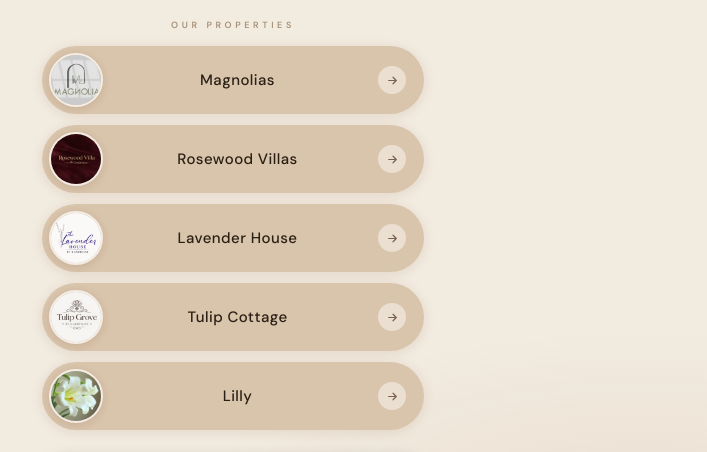
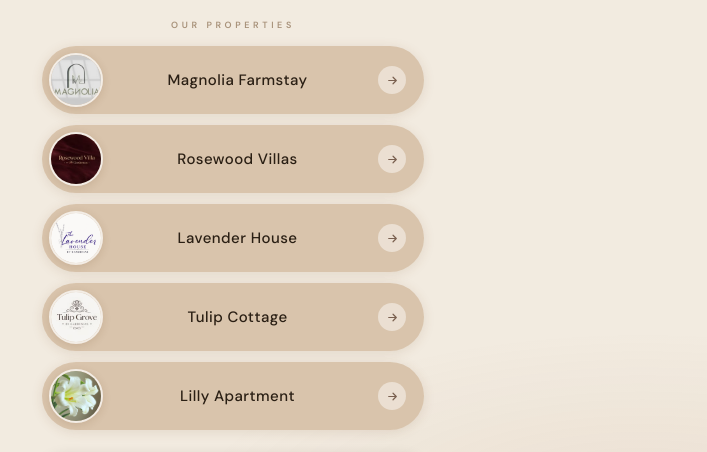
Before and after one commit to Nitish-Bakshi-001/Gardenia-linktree, a plain HTML site: page index.html in a window 1280 px wide. Shown: the part 316-768 px from the top of the page, without its empty margins (407-1114 px from the left). Drawn offline with nearby package versions, Linux system fonts and the light colour scheme.

Commit message:
Update index.html

```diff
--- a/index.html
+++ b/index.html
@@ -162,7 +162,7 @@ body{
       <!-- replace src with images/magnolias.jpg when ready -->
       <img src="magnolia-logo.jpg" alt="Magnolias">
     </div>
-    <span class="card-label">Magnolias</span>
+    <span class="card-label">Magnolia Farmstay</span>
     <div class="card-arrow"><svg viewBox="0 0 24 24" fill="none" stroke="#7A6050" stroke-width="2.2" stroke-linecap="round" stroke-linejoin="round"><path d="M5 12h14M13 6l6 6-6 6"/></svg></div>
   </a>
   <a href="https://www.instagram.com/rosewoodvillas.asr/" target="_blank" rel="noopener" class="card">
@@ -194,7 +194,7 @@ body{
 
       <img src="lilly.webp" alt="Lilly">
     </div>
-    <span class="card-label">Lilly</span>
+    <span class="card-label">Lilly Apartment</span>
     <div class="card-arrow"><svg viewBox="0 0 24 24" fill="none" stroke="#7A6050" stroke-width="2.2" stroke-linecap="round" stroke-linejoin="round"><path d="M5 12h14M13 6l6 6-6 6"/></svg></div>
   </a>
 </div>
```
